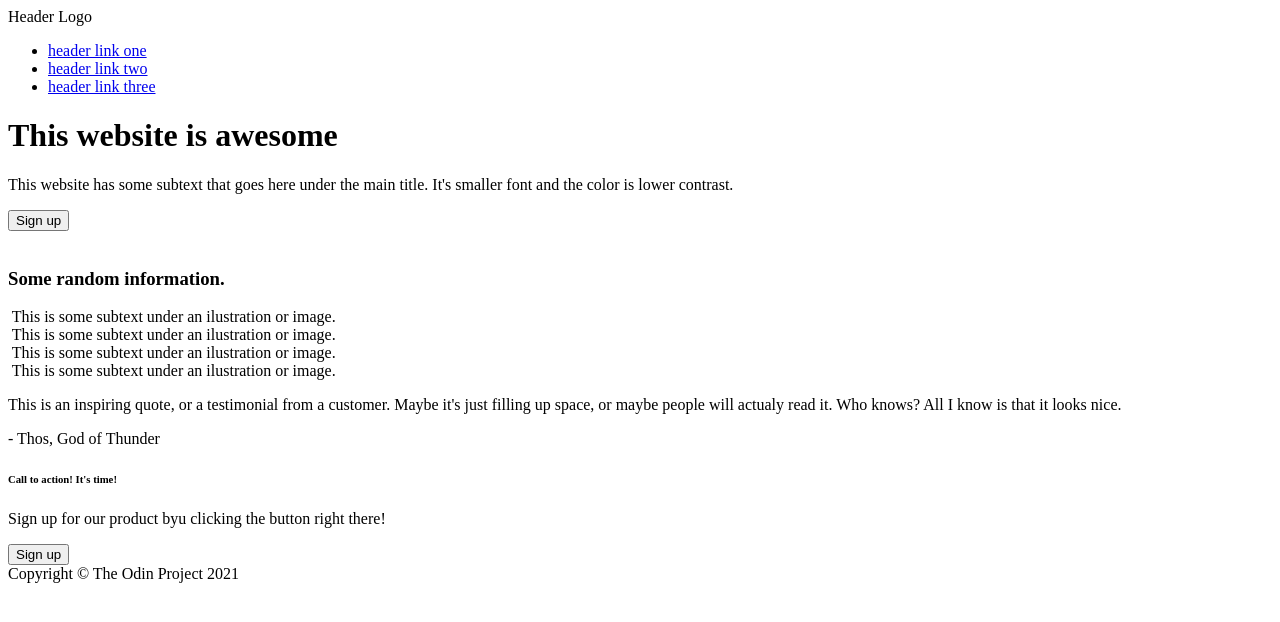
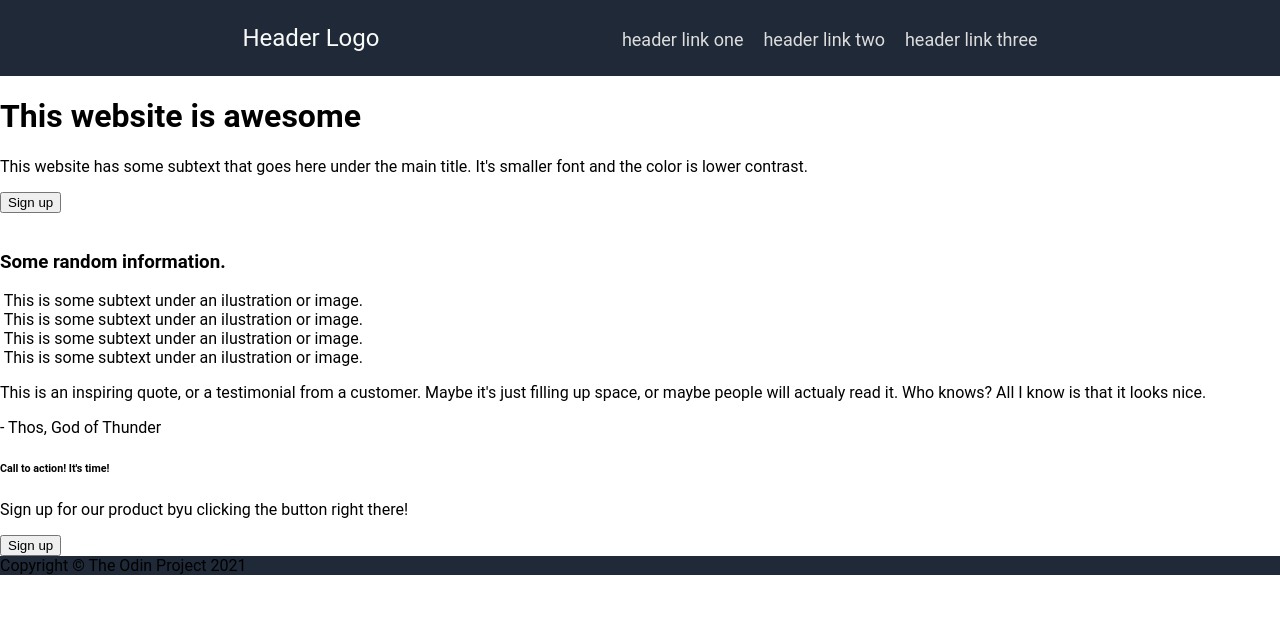
Before and after one commit to kennedynicolas/lading-page-top, a plain HTML site: page index.html in a window 1280 px wide. Drawn offline with Linux system fonts and the light colour scheme.

Commit message:
Adicionado estilo ao header do index

```diff
--- a/css/style.css
+++ b/css/style.css
@@ -0,0 +1,34 @@
+
+body {
+    margin:0;
+    font-family: 'Roboto', sans-serif;
+}
+
+.header, .banner, .footer {
+    background-color: #1F2937;
+}
+
+.header {
+    color: #F9FAF8;
+    display: flex;
+    align-items: center;
+    justify-content: space-evenly;
+    font-size: 24px;
+}
+
+
+.header ul {
+    display: flex;
+    flex-direction: row;
+    gap: 20px;
+
+    padding-left: 0;
+    list-style:none;
+}
+
+
+.header a {
+    font-size: 18px;
+    text-decoration: none;
+    color: #dddddd;
+}
```
Also changed, not shown: index.html (+2 -0 lines).
